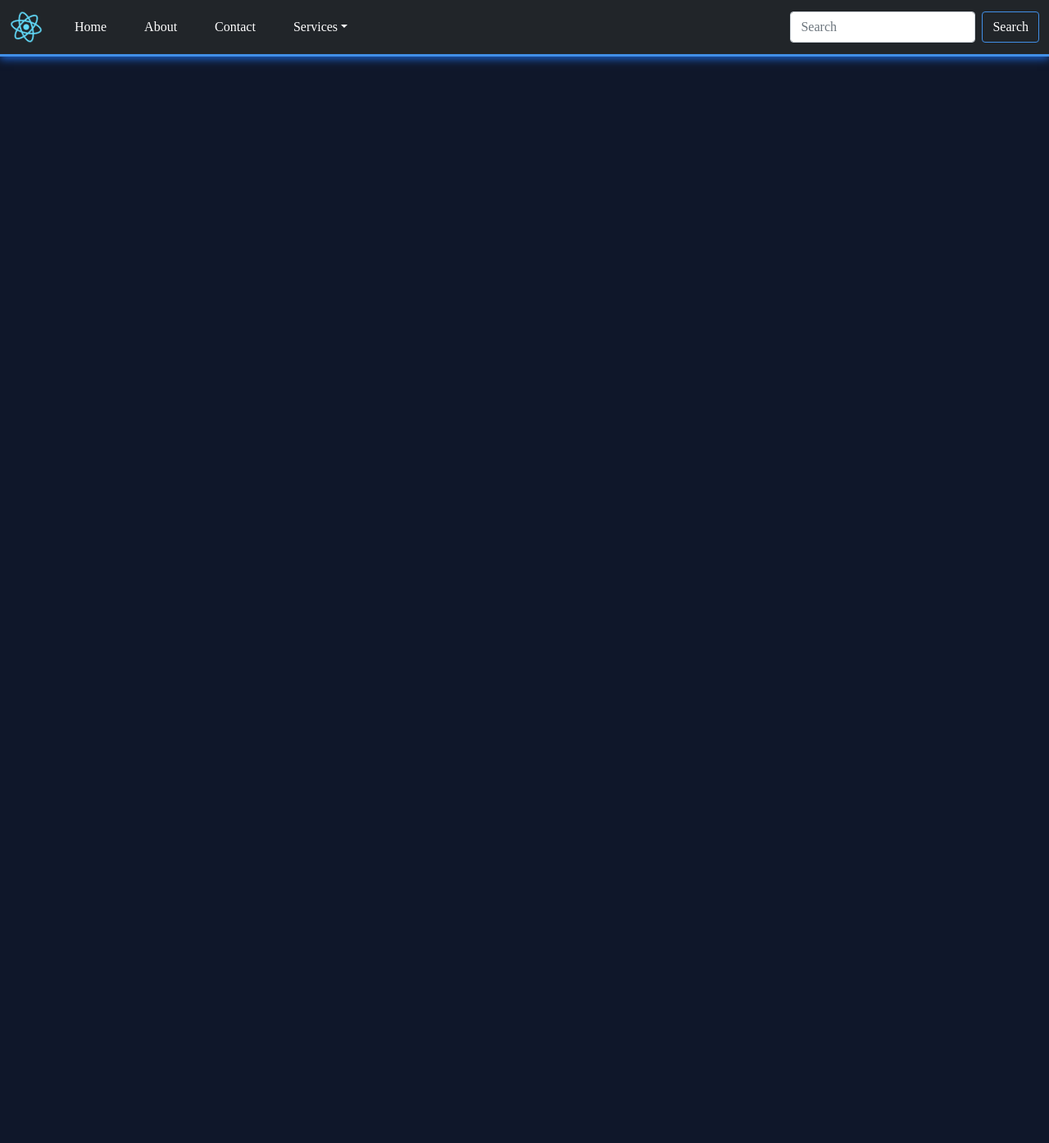
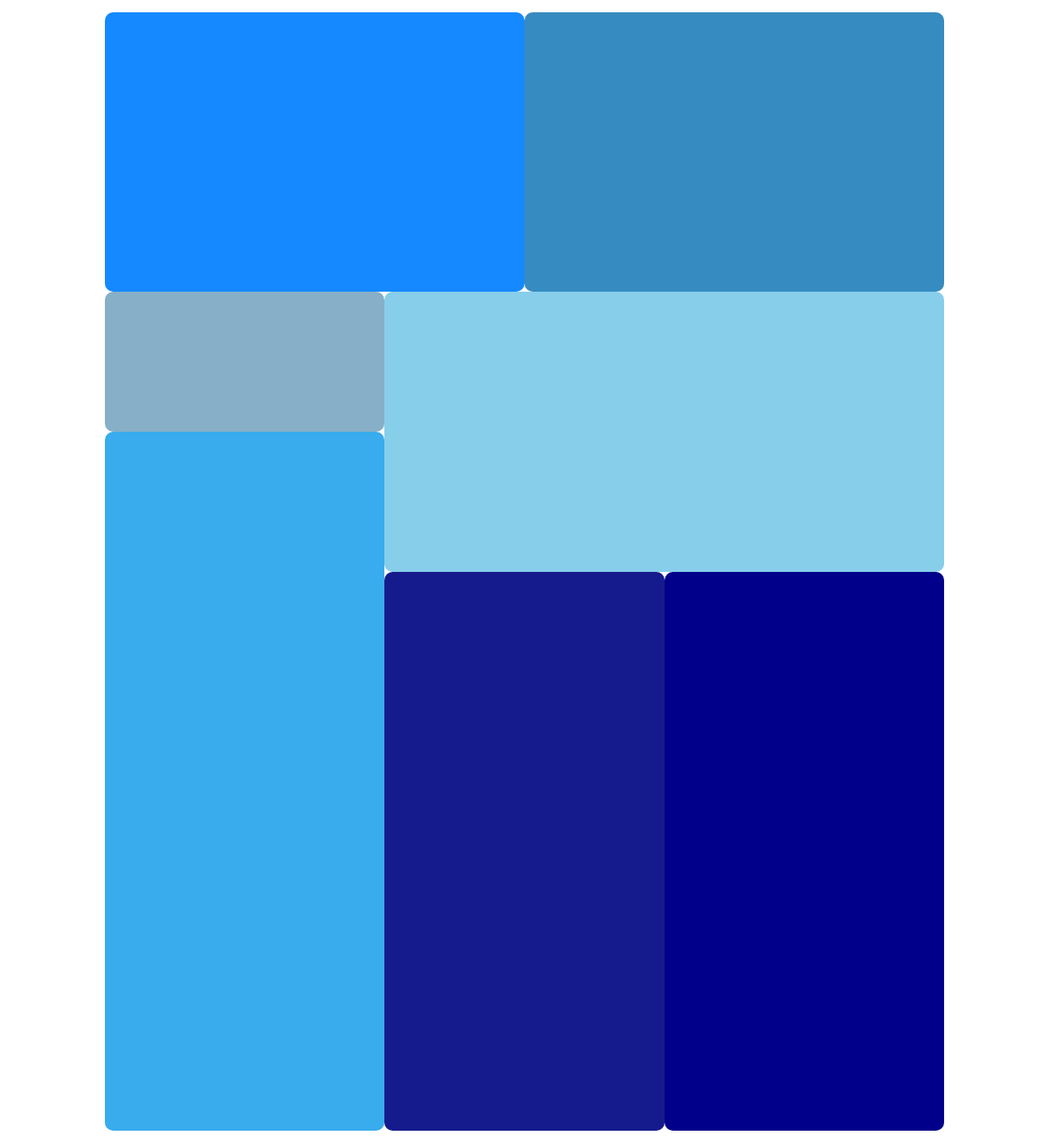
Before and after one commit to shalithacode/bootstrap-workshop, a React (Create React App) app: page / in a window 1280 px wide. Shown: the whole page at 82% size. Before the commit the page ends 800 px from the top, so only its background shows below. Built offline with nearby package versions, Linux system fonts and the light colour scheme.

Commit message:
Grid system created

```diff
--- a/src/App.css
+++ b/src/App.css
@@ -1,92 +1,3 @@
 body{
   background-color: #0F172A;
 }
-.head{
-  border-bottom: 3px solid #418fe7;
- font-family: 'Poppins';
- box-shadow: 0 3px 10px rgba(30, 108, 226, 0.863);
-
-}
-
-.head.change {
-  opacity: 1;
-  transition: all 1s;
-}
-.logo{
-  width: 40px;
-  -webkit-animation:spin 4s linear infinite;
-  -moz-animation:spin 4s linear infinite;
-  animation:spin 4s linear infinite;
-}
-@-moz-keyframes spin {
-  100% { -moz-transform: rotate(360deg); }
-}
-@-webkit-keyframes spin {
-  100% { -webkit-transform: rotate(360deg); }
-}
-@keyframes spin {
-  100% {
-      -webkit-transform: rotate(360deg);
-      transform:rotate(360deg);
-  }
-}
- .navbar-brand{
-  width:40px;
-
-}
-.nav-link{
-  margin-left: 15px;
-  margin-right: 15px;
-
-}
-.nav-link:hover {
- color: #418fe7;
-
-}
-.navbar-dark .navbar-nav .nav-link {
-  color: white;
-}
-.navbar-dark .navbar-nav .nav-link:hover {
-  color:  #418fe7;
-}
-.btn-info{
-  background-color: Transparent;
-  border-color: #418fe7;
-  color: white;
-}
-
-.btn-info:hover{
-
-  box-shadow: 0 5px 15px rgb(65, 143, 231, 0.4);
-  color: white;
-  background-color: rgb(65, 143, 231);
-}
-.btn-info:focus{
-  background-color: rgb(65, 143, 231);
-  border-color: #418fe7;
-  color: white;
-}
-.dropdown-menu{
-background-color: #212529;
-color: white;
-box-shadow: 0 5px 15px rgb(65, 143, 231, 0.2);
-transition-duration: 2s;
-transition-property: opacity;
-width: 150%;
-}
-.dropdown-item{
-  color: white;
-  display: block;
-	transition: all 0.3s ease;
-}
-.dropdown-item:hover{
-  background-color: rgb(65, 143, 231);
-  color: white;
-  margin-left: 8px;
-  padding-right: -8px;
-}
-.nav-item.dropdown:hover .dropdown-menu {
-  display: block;
-
-
-}
--- a/src/App.js
+++ b/src/App.js
@@ -1,47 +1,13 @@
-import {Navbar, NavDropdown, Nav, Container,Form, FormControl,Button} from 'react-bootstrap';
-import 'bootstrap/dist/css/bootstrap.min.css';
+import React from 'react';
 import './App.css';
-import logo from './asset/logo192.png'
+import NavBar from './components/navBar/NavBar';
+import Grid from './components/grid/Grid';
 function App() {
   return (
-    <div className='head'>
-    <Navbar bg="dark" variant="dark" expand="lg" fixed="left">
-
-  <Container fluid>
-    <Navbar.Brand ><img className='logo' src={logo} alt=''/></Navbar.Brand>
-    <Navbar.Toggle aria-controls="navbarScroll" />
-    <Navbar.Collapse id="navbarScroll">
-      <Nav
-        className="me-auto my-2 my-lg-0"
-        style={{ maxHeight: '600px' }}
-        navbarScroll
-      >
-        <Nav.Link href="#action1">Home</Nav.Link>
-        <Nav.Link href="#action2">About</Nav.Link>
-        <Nav.Link href="#action22">Contact</Nav.Link>
-        <NavDropdown title="Services" id="navbarScrollingDropdown">
-          <NavDropdown.Item href="#action3">Web</NavDropdown.Item>
-          <NavDropdown.Item href="#action4">Mobile</NavDropdown.Item>
-          <NavDropdown.Divider />
-          <NavDropdown.Item href="#action5">
-            Cloud Services
-          </NavDropdown.Item>
-        </NavDropdown>
-
-      </Nav>
-      <Form className="d-flex">
-        <FormControl
-          type="search"
-          placeholder="Search"
-          className="me-2"
-          aria-label="Search"
-        />
-        <Button variant="info">Search</Button>
-      </Form>
-    </Navbar.Collapse>
-  </Container>
-</Navbar>
-</div>
+   <>
+   {/* <NavBar/> */}
+   <Grid/>
+   </>
   );
 }
 
--- /dev/null
+++ b/src/components/grid/Grid.css
@@ -0,0 +1,9 @@
+.container{
+  margin-top: 15px ;
+  margin-bottom: 15px ;
+}
+
+.col-12, .col-6{
+  /* padding: 85px; */
+  border-radius: 10px;
+}
--- /dev/null
+++ b/src/components/grid/Grid.js
@@ -0,0 +1,64 @@
+import React from 'react';
+import './Grid.css';
+import {Container, Row, Col} from 'react-bootstrap';
+import { useState, useEffect } from 'react';
+function Grid() {
+
+
+const [width, setWidth]   = useState(window.innerWidth);
+
+const updateDimensions = () => {
+    setWidth(window.innerWidth);
+
+}
+useEffect(() => {
+    window.addEventListener("resize", updateDimensions);
+    return () => window.removeEventListener("resize", updateDimensions);
+}, []);
+
+let x,container_width,eBlock, dBlock;
+container_width = '80';
+x = (width * parseInt(container_width)/100)/6;
+if(width>768){
+
+  eBlock =5*x;
+  dBlock = 2*x;
+}else{
+  container_width = '40';
+  eBlock =x;
+  dBlock = 6*x;
+}
+
+  return (
+<Container style={{ width: container_width+'%' }}>
+  <Row >
+    <Col xs={12}  md ={6} style={{ height: x*2+ 'px' , backgroundColor: "#1589FF"}} ></Col>
+    <Col xs={12} md ={6} style={{ height: x*2+ 'px', backgroundColor: '#368BC1'}} ></Col>
+  </Row>
+
+  <Row >
+    <Col md ={4}>
+       <Row>
+       <Col  xs={12} md ={12} style={{ height: x+ 'px', backgroundColor: '#87AFC7'}}></Col>
+        </Row>
+        <Row>
+        <Col  xs={12} md ={12} style={{ height: eBlock+ 'px', backgroundColor: '#38ACEC'}}></Col>
+        </Row>
+    </Col>
+    <Col md ={8}>
+    <Row>
+       <Col xs={12} md ={12} style={{ height: dBlock+ 'px', backgroundColor: '#87CEEB'}} ></Col>
+        </Row>
+        <Row>
+        <Col xs={6} md ={6} style={{ height: x*4 + 'px', backgroundColor: '#151B8D'}} ></Col>
+        <Col xs={6} md ={6} style={{ height: x*4 + 'px', backgroundColor: '#00008B'}}></Col>
+        </Row>
+    </Col>
+  </Row>
+
+</Container>
+
+  );
+}
+
+export default Grid;
--- /dev/null
+++ b/src/components/navBar/NavBar.css
@@ -0,0 +1,90 @@
+
+  .head{
+    border-bottom: 3px solid #418fe7;
+   font-family: 'Poppins';
+   box-shadow: 0 3px 10px rgba(30, 108, 226, 0.863);
+
+  }
+
+  .head.change {
+    opacity: 1;
+    transition: all 1s;
+  }
+  .logo{
+    width: 40px;
+    -webkit-animation:spin 4s linear infinite;
+    -moz-animation:spin 4s linear infinite;
+    animation:spin 4s linear infinite;
+  }
+  @-moz-keyframes spin {
+    100% { -moz-transform: rotate(360deg); }
+  }
+  @-webkit-keyframes spin {
+    100% { -webkit-transform: rotate(360deg); }
+  }
+  @keyframes spin {
+    100% {
+        -webkit-transform: rotate(360deg);
+        transform:rotate(360deg);
+    }
+  }
+   .navbar-brand{
+    width:40px;
+
+  }
+  .nav-link{
+    margin-left: 15px;
+    margin-right: 15px;
+
+  }
+  .nav-link:hover {
+   color: #418fe7;
+
+  }
+  .navbar-dark .navbar-nav .nav-link {
+    color: white;
+  }
+  .navbar-dark .navbar-nav .nav-link:hover {
+    color:  #418fe7;
+  }
+  .btn-info{
+    background-color: Transparent;
+    border-color: #418fe7;
+    color: white;
+  }
+
+  .btn-info:hover{
+
+    box-shadow: 0 5px 15px rgb(65, 143, 231, 0.4);
+    color: white;
+    background-color: rgb(65, 143, 231);
+  }
+  .btn-info:focus{
+    background-color: rgb(65, 143, 231);
+    border-color: #418fe7;
+    color: white;
+  }
+  .dropdown-menu{
+  background-color: #212529;
+  color: white;
+  box-shadow: 0 5px 15px rgb(65, 143, 231, 0.2);
+  transition-duration: 2s;
+  transition-property: opacity;
+  width: 150%;
+  }
+  .dropdown-item{
+    color: white;
+    display: block;
+      transition: all 0.3s ease;
+  }
+  .dropdown-item:hover{
+    background-color: rgb(65, 143, 231);
+    color: white;
+    margin-left: 8px;
+    padding-right: -8px;
+  }
+  .nav-item.dropdown:hover .dropdown-menu {
+    display: block;
+
+
+  }
--- /dev/null
+++ b/src/components/navBar/NavBar.js
@@ -0,0 +1,48 @@
+import {Navbar, NavDropdown, Nav, Container,Form, FormControl,Button} from 'react-bootstrap';
+import 'bootstrap/dist/css/bootstrap.min.css';
+import './NavBar.css';
+import logo from '../../asset/logo192.png'
+function NavBar() {
+  return (
+    <div className='head'>
+    <Navbar bg="dark" variant="dark" expand="lg" fixed="left">
+
+  <Container fluid>
+    <Navbar.Brand ><img className='logo' src={logo} alt=''/></Navbar.Brand>
+    <Navbar.Toggle aria-controls="navbarScroll" />
+    <Navbar.Collapse id="navbarScroll">
+      <Nav
+        className="me-auto my-2 my-lg-0"
+        style={{ maxHeight: '600px' }}
+        navbarScroll
+      >
+        <Nav.Link href="#action1">Home</Nav.Link>
+        <Nav.Link href="#action2">About</Nav.Link>
+        <Nav.Link href="#action22">Contact</Nav.Link>
+        <NavDropdown title="Services" id="navbarScrollingDropdown">
+          <NavDropdown.Item href="#action3">Web</NavDropdown.Item>
+          <NavDropdown.Item href="#action4">Mobile</NavDropdown.Item>
+          <NavDropdown.Divider />
+          <NavDropdown.Item href="#action5">
+            Cloud Services
+          </NavDropdown.Item>
+        </NavDropdown>
+
+      </Nav>
+      <Form className="d-flex">
+        <FormControl
+          type="search"
+          placeholder="Search"
+          className="me-2"
+          aria-label="Search"
+        />
+        <Button variant="info">Search</Button>
+      </Form>
+    </Navbar.Collapse>
+  </Container>
+</Navbar>
+</div>
+  );
+}
+
+export default NavBar;
```
